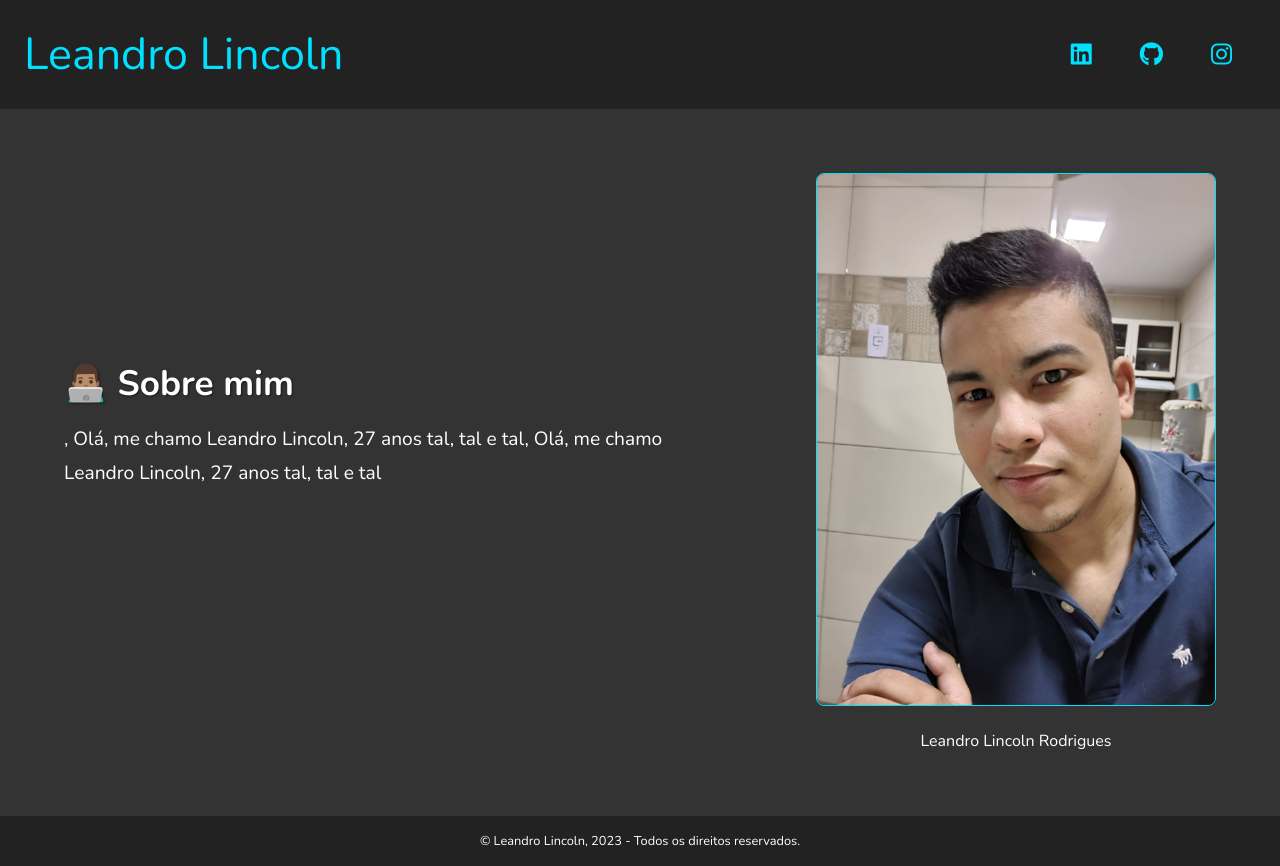
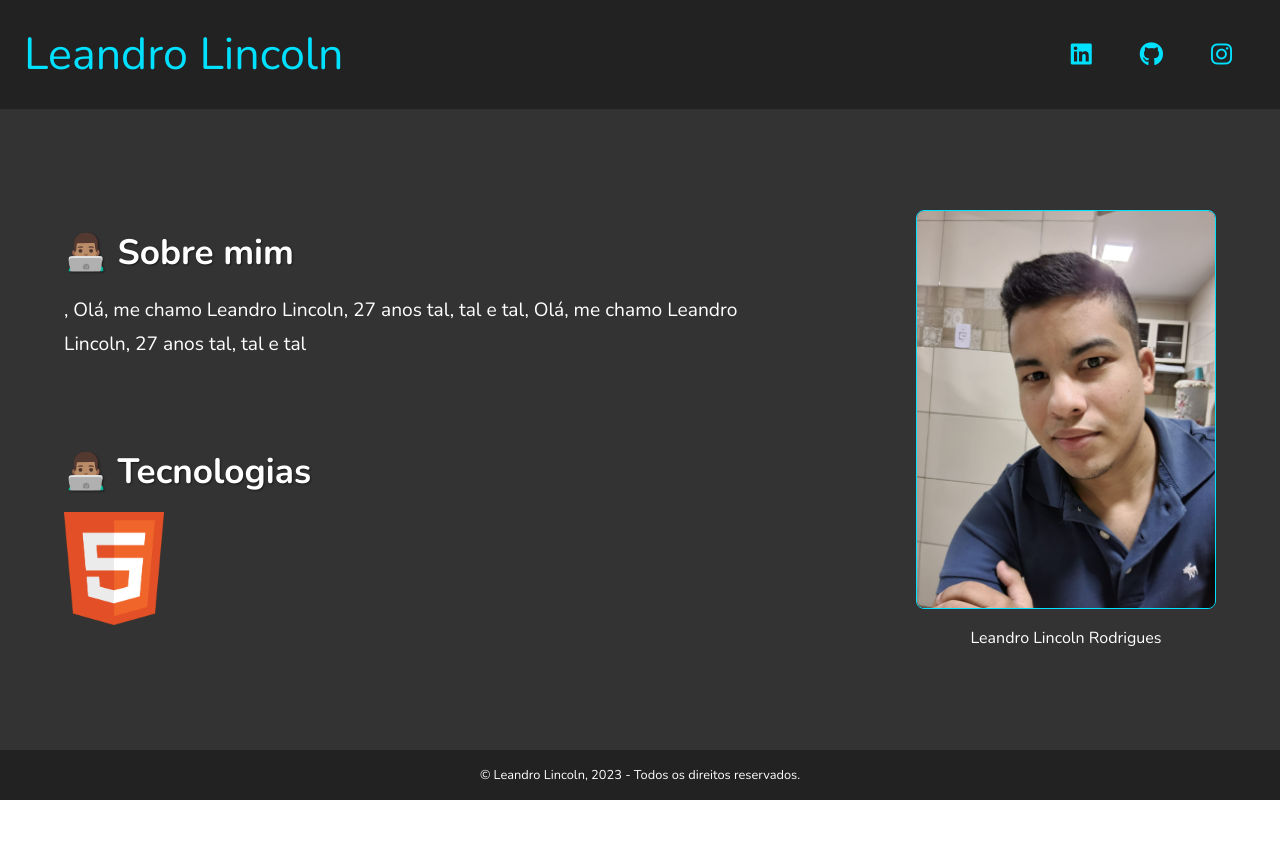
Before and after one commit to leandrolinkolnr/Portofolio_react, a React (Create React App) app: page / in a window 1280 px wide. After the commit the page ends 800 px from the top, so only its background shows below. Built offline with nearby package versions, Linux system fonts and the light colour scheme.

Commit message:
Componente Card

```diff
--- a/src/App.js
+++ b/src/App.js
@@ -2,6 +2,7 @@ import { Header } from "./components/Header";
 import { Footer } from "./components/Footer";
 import { Description } from "./components/Description";
 import { Profile } from "./components/Profile";
+import { CardsContaniner } from "./components/CardsContainer";
 import './styles/index.css'
 
 function App() {
@@ -12,6 +13,7 @@ function App() {
       <main className="main-container">
          <section className="content">
          <Description />
+         <CardsContaniner/>
          </section>
          <Profile/>
       </main>
--- /dev/null
+++ b/src/components/CardsContainer/Card/index.js
@@ -0,0 +1,9 @@
+import './card.css';
+
+export function Card({image, alt}){
+    return(
+        <div className='card'>
+        <img src={image} alt={alt} width="100" />
+        </div>
+    )
+}
--- /dev/null
+++ b/src/components/CardsContainer/index.js
@@ -0,0 +1,16 @@
+
+import { Card } from './Card'
+import './cardsContainer.css'
+
+import HTMLLogo from '../../assets/techs/html-logo.png'
+
+export function CardsContaniner(){
+    return(
+        <div className="techs">
+            <h2>👨🏽‍💻 Tecnologias</h2>
+            <main className="cards-container">
+                <Card image={ HTMLLogo } alt="Logo do HTML"/>
+            </main>
+        </div>
+    )
+}
--- a/src/components/Profile/profile.css
+++ b/src/components/Profile/profile.css
@@ -16,7 +16,7 @@ figure {
 }
 
 figure img {
-    width: 400px;
+    width: 300px;
     border-radius: 8px;
 
     margin-bottom: 6%;
```
Also changed, not shown: src/components/CardsContainer/Card/card.css (added), src/components/CardsContainer/cardsContainer.css (added).
